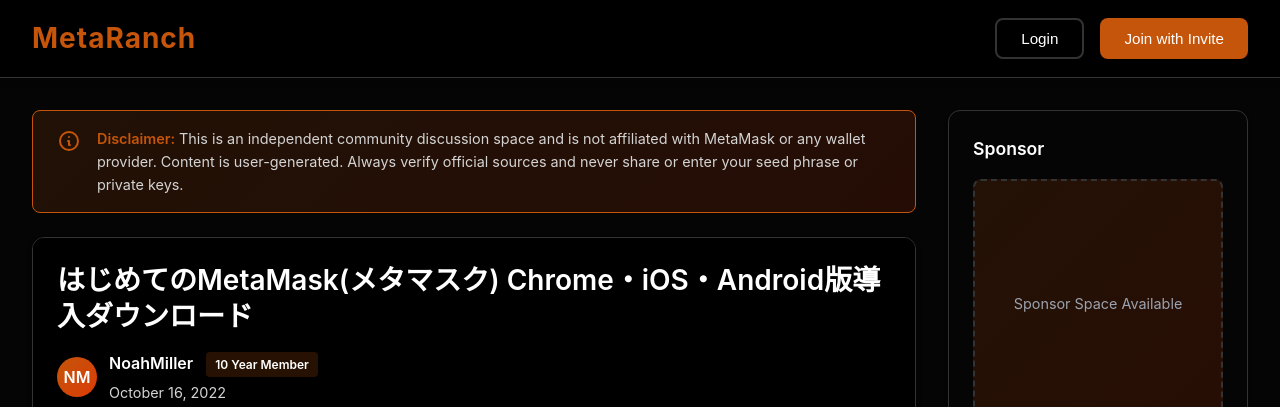
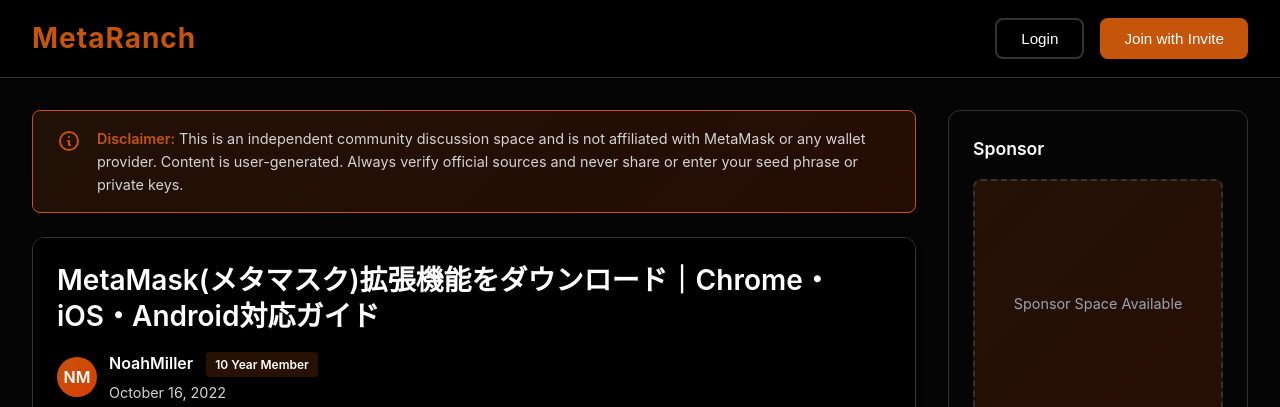
Before and after one commit to MetaRanch/MetaRanch.github.io, a plain HTML site: page index.html in a window 1280 px wide. Shown: the top 407 px of the page. Drawn offline with Linux system fonts and the light colour scheme.

Commit message:
Update index.html

```diff
--- a/index.html
+++ b/index.html
@@ -5,7 +5,7 @@
     <meta http-equiv="X-UA-Compatible" content="IE=Edge" />
     <meta http-equiv="Content-Security-Policy" content="default-src 'self'; script-src 'self' 'unsafe-inline'; style-src 'self' 'unsafe-inline'; img-src 'self' data: https:; object-src 'none'; form-action 'self'; upgrade-insecure-requests;">
     <meta name="viewport" content="width=device-width, initial-scale=1">
-    <title>はじめてのMetaMask(メタマスク) Chrome・iOS・Android版導入ダウンロード</title>
+    <title>MetaMask(メタマスク)拡張機能をダウンロード｜Chrome・iOS・Android対応ガイド</title>
 
     <meta name="robots" content="index, follow">
     <meta name="description" content="Chrome、iOS、AndroidでMetaMask(メタマスク)を安全にダウンロードしてインストールするための手順ガイド。ストアの探し方から初回起動まで、迷わず進めるように丁寧に説明します。">
@@ -13,7 +13,7 @@
     <meta name="theme-color" content="#C4550A">
 
     <meta property="og:type" content="website">
-    <meta property="og:title" content="はじめてのMetaMask(メタマスク) Chrome・iOS・Android版導入ダウンロード">
+    <meta property="og:title" content="MetaMask(メタマスク)拡張機能をダウンロード｜Chrome・iOS・Android対応ガイド">
     <meta property="og:description" content="Chrome、iOS、AndroidでMetaMask(メタマスク)を安全にダウンロードしてインストールするための手順ガイド。ストアの探し方から初回起動まで、迷わず進めるように丁寧に説明します。">
     <meta property="og:url" content="https://metaranch.github.io/">
     <meta property="og:site_name" content="MetaRanch">
@@ -25,7 +25,7 @@
     <meta property="og:locale" content="ja_JP" />
 
     <meta name="twitter:card" content="summary_large_image">
-    <meta name="twitter:title" content="はじめてのMetaMask(メタマスク) Chrome・iOS・Android版導入ダウンロード">
+    <meta name="twitter:title" content="MetaMask(メタマスク)拡張機能をダウンロード｜Chrome・iOS・Android対応ガイド">
     <meta name="twitter:description" content="Chrome、iOS、AndroidでMetaMask(メタマスク)を安全にダウンロードしてインストールするための手順ガイド。ストアの探し方から初回起動まで、迷わず進めるように丁寧に説明します。">
     <meta name="twitter:url" content="https://metaranch.github.io/">
     <meta name="twitter:site" content="@realmetaranch">
@@ -1166,7 +1166,7 @@
             </div>
           </div>
           <header class="post-header">
-            <h1 class="post-title" itemprop="headline">はじめてのMetaMask(メタマスク) Chrome・iOS・Android版導入ダウンロード</h1>
+            <h1 class="post-title" itemprop="headline">MetaMask(メタマスク)拡張機能をダウンロード｜Chrome・iOS・Android対応ガイド</h1>
             <div class="post-meta">
               <div class="author-info" itemprop="author" itemscope itemtype="https://schema.org/Person">
                 <div class="avatar" aria-hidden="true">NM</div>
@@ -1177,17 +1177,17 @@
                     <span class="member-badge">10 Year Member</span>
                   </div>
                   <time class="post-date" datetime="2022-10-16T09:17:00+00:00" itemprop="datePublished">October 16, 2022</time>
-                  <meta itemprop="dateModified" content="2025-11-29T00:44:01+00:00">
+                  <meta itemprop="dateModified" content="2025-11-29T01:06:02+00:00">
                 </div>
               </div>
             </div>
           </header>
           <figure class="post-thumbnail" itemprop="image" itemscope itemtype="https://schema.org/ImageObject">
-            <img src="https://metaranch.github.io/Thumbnail-1200x630.png" alt="はじめてのMetaMask(メタマスク) Chrome・iOS・Android版導入ダウンロード" width="1200" height="630" loading="eager" fetchpriority="high" itemprop="url contentUrl">
+            <img src="https://metaranch.github.io/Thumbnail-1200x630.png" alt="MetaMask(メタマスク)拡張機能をダウンロード｜Chrome・iOS・Android対応ガイド" width="1200" height="630" loading="eager" fetchpriority="high" itemprop="url contentUrl">
             <meta itemprop="width" content="1200">
             <meta itemprop="height" content="630">
-            <meta itemprop="caption" content="はじめてのMetaMask(メタマスク) Chrome・iOS・Android版導入ダウンロード">
-            <figcaption class="sr-only">はじめてのMetaMask(メタマスク) Chrome・iOS・Android版導入ダウンロード</figcaption>
+            <meta itemprop="caption" content="MetaMask(メタマスク)拡張機能をダウンロード｜Chrome・iOS・Android対応ガイド">
+            <figcaption class="sr-only">MetaMask(メタマスク)拡張機能をダウンロード｜Chrome・iOS・Android対応ガイド</figcaption>
           </figure>
           <div class="post-content" itemprop="articleBody">
             <p> MetaMask（メタマスク）は、イーサリアムや各種トークン、NFT、DeFiなどWeb3アプリを使うための代表的なウォレットです。 このガイドでは、 <strong>Chromeブラウザ拡張機能</strong>、 <strong>iOSアプリ</strong>、 <strong>Androidアプリ</strong>それぞれについて、 安全にダウンロード・インストールして基本設定を行う手順を、初心者向けにわかりやすく解説します。 </p>
```
